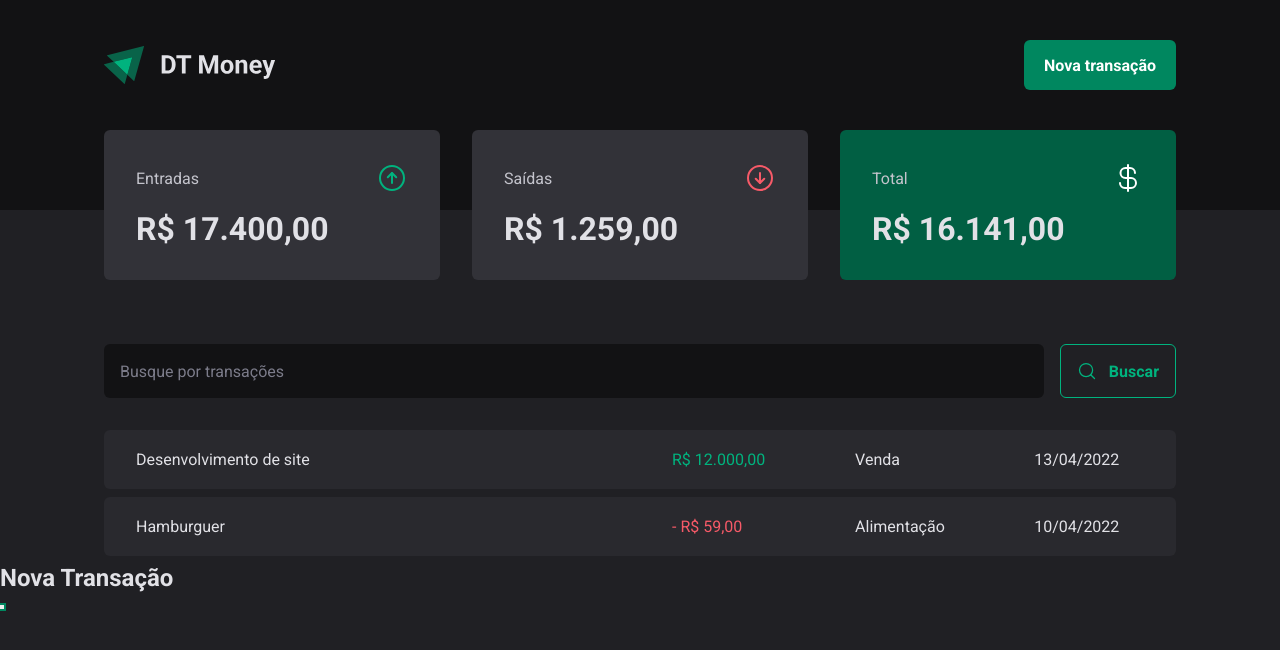
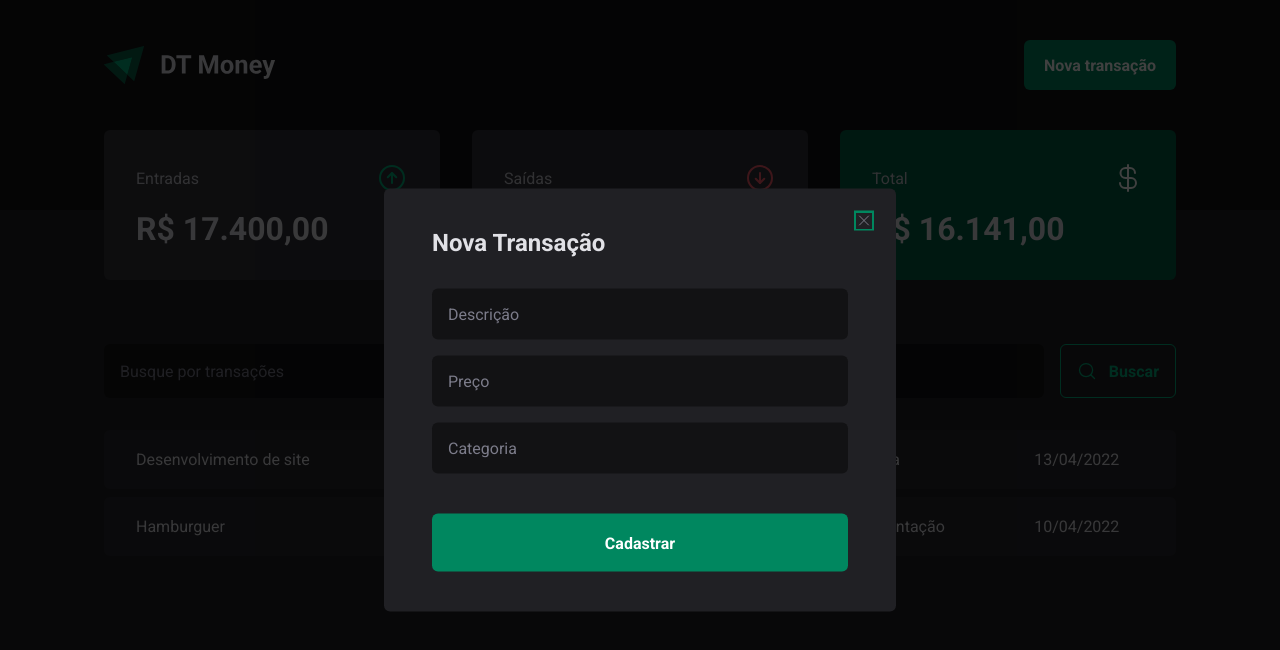
Before and after one commit to ahaavila/03-dt-money, a React (Vite) app: page / in a window 1280 px wide. Both pictures are taken after a click on the button "Nova transação". Shown: the top 650 px of the page. Built offline with nearby package versions, Linux system fonts and the light colour scheme.

Commit message:
:feat: add dialog component

```diff
--- a/src/components/Header/index.tsx
+++ b/src/components/Header/index.tsx
@@ -2,6 +2,7 @@
 import * as Dialog from '@radix-ui/react-dialog';
 
 import logoImg from '../../assets/logo.svg';
+import { NewTransactionModal } from "../NewTransactionModal";
 
 export function Header() {
   return (
@@ -14,14 +15,7 @@
             <NewTransactionButton>Nova transação</NewTransactionButton>
           </Dialog.Trigger>
 
-          <Dialog.Portal>
-            <Dialog.Overlay>
-              <Dialog.Content>
-                <Dialog.Title>Nova Transação</Dialog.Title>
-                <Dialog.Close />
-              </Dialog.Content>
-            </Dialog.Overlay>
-          </Dialog.Portal>
+          <NewTransactionModal></NewTransactionModal>
         </Dialog.Root>
       </HeaderContent>
     </HeaderContainer>
--- /dev/null
+++ b/src/components/NewTransactionModal/index.tsx
@@ -0,0 +1,23 @@
+import * as Dialog from '@radix-ui/react-dialog';
+import { CloseButton, Content, Overlay } from './styles';
+import { X } from 'phosphor-react';
+
+export function NewTransactionModal() {
+  return (
+    <Dialog.Portal>
+        <Overlay />
+        <Content>
+          <Dialog.Title>Nova Transação</Dialog.Title>
+          <CloseButton><X /></CloseButton>
+          <form action=''>
+            <input type="text" placeholder='Descrição' required />
+            <input type="number" placeholder='Preço' required />
+            <input type="text" placeholder='Categoria' required />
+
+            <button type="submit">Cadastrar</button>
+          </form>
+        </Content>
+
+    </Dialog.Portal>
+  )
+}
--- /dev/null
+++ b/src/components/NewTransactionModal/styles.ts
@@ -0,0 +1,70 @@
+import styled from "styled-components";
+import * as Dialog from '@radix-ui/react-dialog';
+
+export const Overlay = styled(Dialog.Overlay)`
+  position: fixed;
+  width: 100vw;
+  height: 100vh;
+  inset: 0;
+  background: rgba(0, 0, 0, 0.75);
+`
+
+export const Content = styled(Dialog.Content)`
+  min-width: 32rem;
+  border-radius: 6px;
+  padding: 2.5rem 3rem;
+  background: ${(props) => props.theme["gray-800"]};
+
+  position: fixed;
+  top: 50%;
+  left: 50%;
+  transform: translate(-50%, -50%);
+
+  form {
+    margin-top: 2rem;
+    display: flex;
+    flex-direction: column;
+    gap: 1rem;
+
+    input {
+      border-radius: 6px;
+      border: 0;
+      background: ${(props) => props.theme["gray-900"]};
+      color: ${(props) => props.theme["gray-300"]};
+      padding: 1rem;
+
+      &::placeholder {
+        color: ${(props) => props.theme["gray-500"]};
+      }
+    }
+
+    button[type="submit"] {
+      height: 58px;
+      border: 0;
+      background: ${(props) => props.theme["green-500"]};
+      color: ${(props) => props.theme.white};
+      font-weight: bold;
+      padding: 0 1.25rem;
+      border-radius: 6px;
+      margin-top: 1.5rem;
+
+      cursor: pointer;
+
+      &:hover {
+        background: ${(props) => props.theme["green-700"]};
+        transition: background-color 0.2s;
+      }
+    }
+  }
+`
+
+export const CloseButton = styled(Dialog.Close)`
+  position: absolute;
+  background: transparent;
+  border: 0;
+  top: 1.5rem;
+  right: 1.5rem;
+  line-height: 0;
+  cursor: pointer;
+  color: ${(props) => props.theme["gray-500"]};
+`
```
